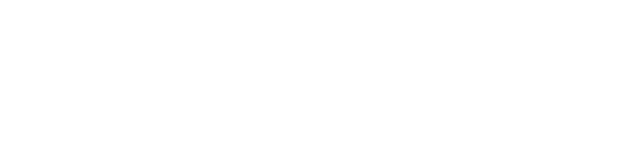
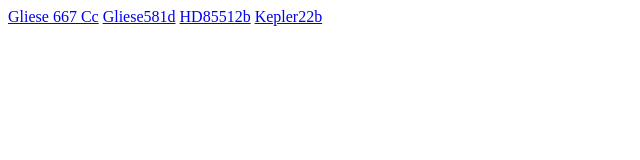
Before and after one commit to Keshraf/Web_Stars, a plain HTML site: page index.html in a window 1280 px wide. Shown: the whole page, without its empty margins (0-640 px from the left). Drawn offline with Linux system fonts and the light colour scheme.

Commit message:
Update index.html

```diff
--- a/index.html
+++ b/index.html
@@ -7,10 +7,10 @@
     <title>Skyboxes</title>
 </head>
 <body>
-    <a href="Gliese 667 Cc/index.html"></a>
-    <a href="Gliese581d/index.html"></a>
-    <a href="HD85512b/index.html"></a>
-    <a href="Kepler22b/index.html"></a>
+    <a href="Gliese 667 Cc/index.html">Gliese 667 Cc</a>
+    <a href="Gliese581d/index.html">Gliese581d</a>
+    <a href="HD85512b/index.html">HD85512b</a>
+    <a href="Kepler22b/index.html">Kepler22b</a>
 
 </body>
 </html>
```
